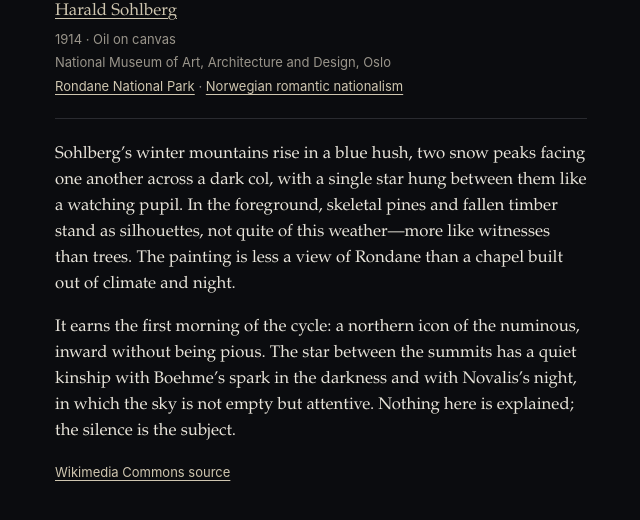
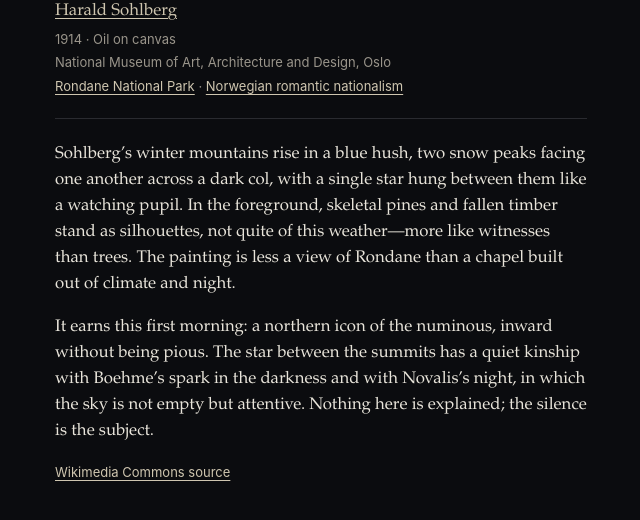
Before and after one commit to nmpy7knjd8-code/screensay, a plain HTML site: page today.html in a window 1280 px wide. Shown: the part 1295-1815 px from the top of the page, without its empty margins (319-959 px from the left). Drawn offline with Linux system fonts and the light colour scheme.

Commit message:
Update Day 1 info page essay wording.
Leaves today.jpg unchanged.

```diff
--- a/today.html
+++ b/today.html
@@ -92,7 +92,7 @@
     <hr>
     <article>
       <p>Sohlberg’s winter mountains rise in a blue hush, two snow peaks facing one another across a dark col, with a single star hung between them like a watching pupil. In the foreground, skeletal pines and fallen timber stand as silhouettes, not quite of this weather—more like witnesses than trees. The painting is less a view of Rondane than a chapel built out of climate and night.</p>
-<p>It earns the first morning of the cycle: a northern icon of the numinous, inward without being pious. The star between the summits has a quiet kinship with Boehme’s spark in the darkness and with Novalis’s night, in which the sky is not empty but attentive. Nothing here is explained; the silence is the subject.</p>
+<p>It earns this first morning: a northern icon of the numinous, inward without being pious. The star between the summits has a quiet kinship with Boehme’s spark in the darkness and with Novalis’s night, in which the sky is not empty but attentive. Nothing here is explained; the silence is the subject.</p>
     </article>
     <p class="source"><a href="https://upload.wikimedia.org/wikipedia/commons/8/8f/Harald_Sohlberg_-_Winter_Night_in_the_Mountains_-_Google_Art_Project.jpg">Wikimedia Commons source</a></p>
   </main>
```
